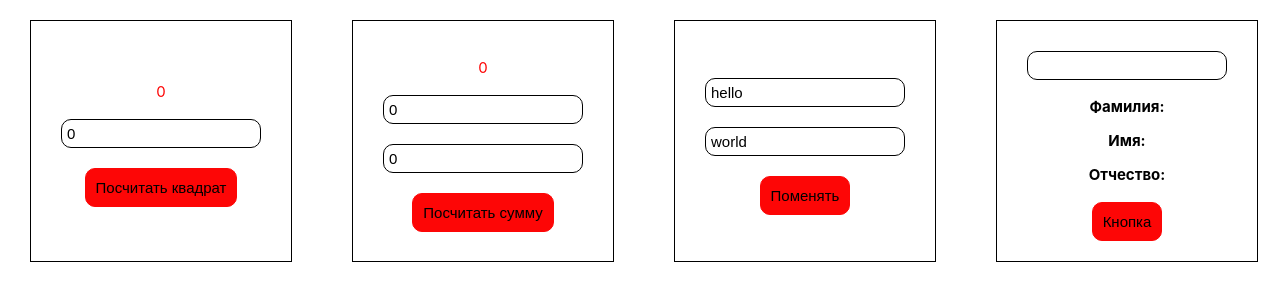
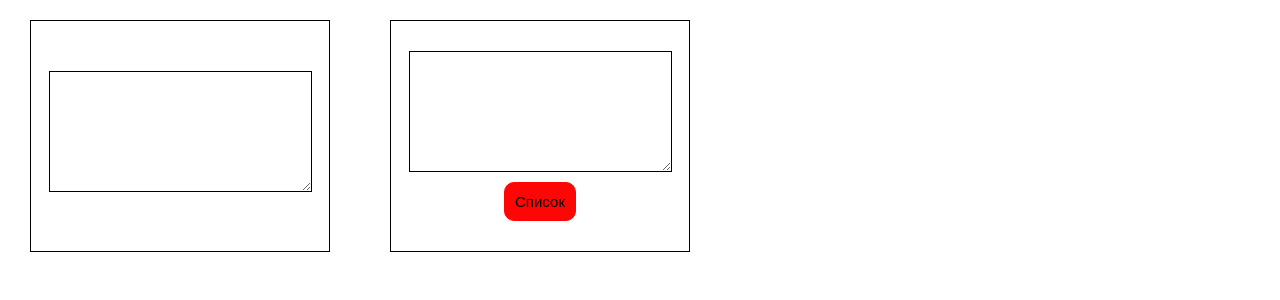
Before and after one commit to aanddi/vue3_exercises, a Vue app in the folder vue3/: page / in a window 1280 px wide. Shown: the top 300 px of the page. Built offline with nearby package versions, Linux system fonts and the light colour scheme.

Commit message:
Работа с textarea в Vue

```diff
--- a/vue3/src/App.vue
+++ b/vue3/src/App.vue
@@ -2,69 +2,32 @@
 export default {
   data() {
     return {
-      num: 0,
-      num1: 0,
-      num2: 0,
-      result: 0,
-      result1: 0,
-      text1: 'hello',
-      text2: 'world',
-      fullName: '',
-      name: '',
-      surname: '',
-      patronymic: '',
+      text: [],
+      text1: '',
+      text2: '',
     }
   },
   methods: {
     calc: function () {
-      this.result = this.num ** 2
+      this.text = this.text2.split(' ');
     },
-    calc1: function () {
-      this.result1 = Number(this.num1) + Number(this.num2);
-    },
-
-    calc2: function () {
-      const a = this.text1;
-      this.text1 = this.text2;
-      this.text2 = a;
-    },
-    user: function () {
-      const user = this.fullName.split(' ');
-      this.surname = user[0];
-      this.name = user[1];
-      this.patronymic = user[2];
     },
   }
-}
 </script>
 
 <template>
   <div class="wrapper">
     <div class="block">
-      <p>{{ result }}</p>
-      <input class="block_input" v-model="num">
-      <button class="btn" @click="calc">Посчитать квадрат</button>
+      <textarea name="text1" id="" cols="25" rows="7" v-model="text1"></textarea>
+      <p>{{ text1 }}</p>
     </div>
 
     <div class="block">
-      <p>{{ result1 }}</p>
-      <input class="block_input" v-model="num1">
-      <input class="block_input" v-model="num2">
-      <button class="btn" @click="calc1">Посчитать сумму</button>
-    </div>
-
-    <div class="block">
-      <input class="block_input" v-model="text1">
-      <input class="block_input" v-model="text2">
-      <button class="btn" @click="calc2">Поменять</button>
-    </div>
-
-    <div class="block">
-      <input class="block_input" v-model="fullName">
-      <p><span>Фамилия: </span>{{ surname }}</p>
-      <p><span>Имя: </span>{{ name }}</p>
-      <p><span>Отчество: </span>{{ patronymic }}</p>
-      <button class="btn" @click="user">Кнопка</button>
+      <textarea name="text1" id="" cols="25" rows="7" v-model="text2"></textarea>
+      <button class="btn" @click="calc">Список</button>
+      <ul>
+        <li v-for="(paragraph, value) in text">{{value}}) {{paragraph}}</li>
+      </ul>
     </div>
   </div>
 </template>
@@ -72,11 +35,10 @@ export default {
 <style>
 .wrapper {
   display: flex;
-  justify-content: space-around;
 }
 .block {
   border: 1px solid black;
-  padding: 20px;
+  padding: 30px 30px;
   width: 300px;
   margin: 20px 30px;
   text-align: justify;
@@ -109,6 +71,11 @@ export default {
   border: 1px solid #fd0606;
 }
 
+textarea {
+  border: 1px solid black;
+  padding: 0px 10px;
+}
+
 p {
   color: #fd0606;
   padding: 5px;
```
